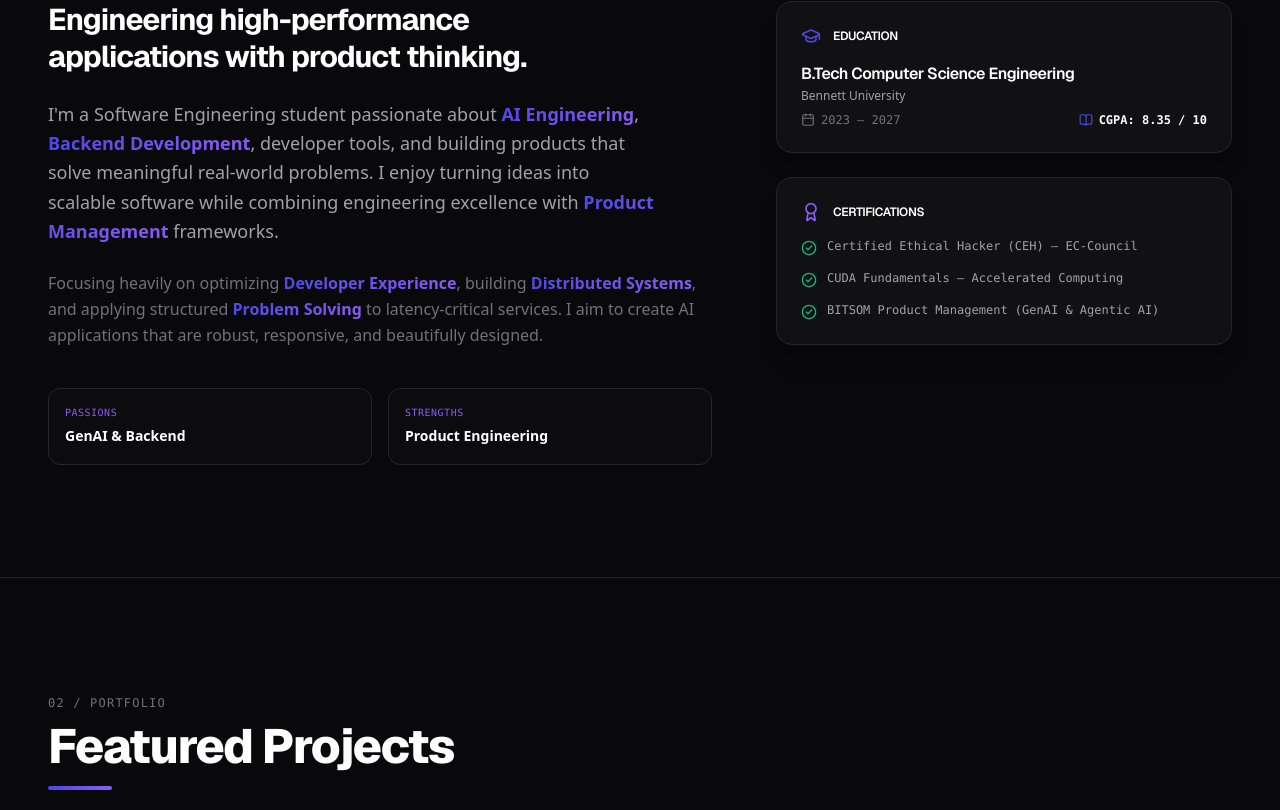
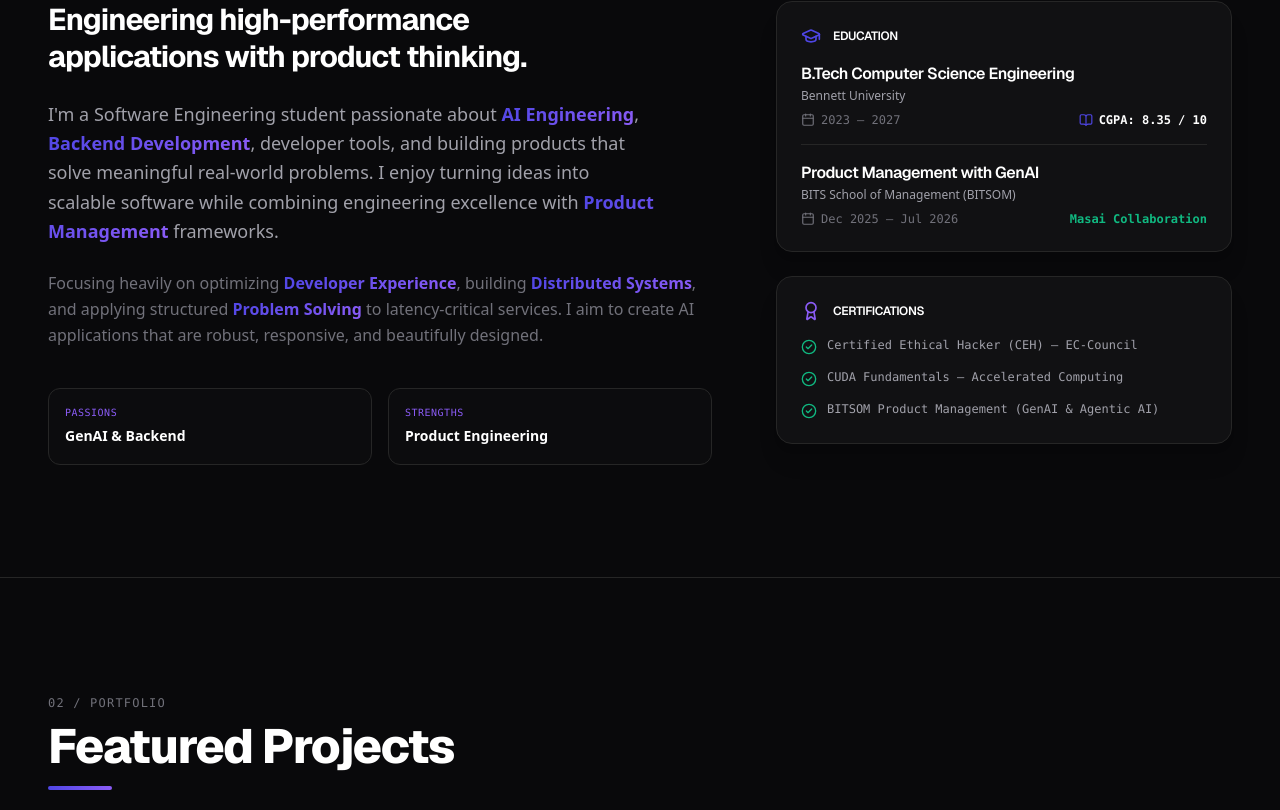
Before and after one commit to Abhiman74/Portfolio, a Next.js app: page / in a window 1280 px wide. Shown: the part 1070-1880 px from the top of the page. Built offline with nearby package versions, Linux system fonts and the light colour scheme.

Commit message:
chore: update BITSOM program date range

```diff
--- a/src/components/About.tsx
+++ b/src/components/About.tsx
@@ -98,6 +98,25 @@ export default function About() {
                     </span>
                   </div>
                 </div>
+
+                {/* BITSOM Specialization */}
+                <div className="border-t border-[#262626] pt-4 space-y-2">
+                  <div>
+                    <h5 className="text-base font-semibold text-white">
+                      Product Management with GenAI
+                    </h5>
+                    <p className="text-xs text-[#A1A1AA] mt-0.5">BITS School of Management (BITSOM)</p>
+                  </div>
+                  <div className="flex items-center justify-between text-xs font-mono text-[#71717A]">
+                    <span className="flex items-center gap-1.5">
+                      <Calendar className="w-3.5 h-3.5" />
+                      Dec 2025 – Jul 2026
+                    </span>
+                    <span className="text-xs text-[#10B981] font-bold">
+                      Masai Collaboration
+                    </span>
+                  </div>
+                </div>
               </div>
             </div>
 
--- a/src/components/Experience.tsx
+++ b/src/components/Experience.tsx
@@ -34,7 +34,7 @@ export default function Experience() {
       title: "Product Management (GenAI & Agentic AI)",
       subtitle: "BITS School of Management (BITSOM)",
       type: "Academic Specialization",
-      period: "Jul 2025 – Dec 2025",
+      period: "Dec 2025 – Jul 2026",
       location: "Masai Collaboration",
       icon: <Sparkles className="w-4 h-4 text-[#8B5CF6]" />,
       gradient: "from-[#4F46E5] to-[#8B5CF6]",
```
